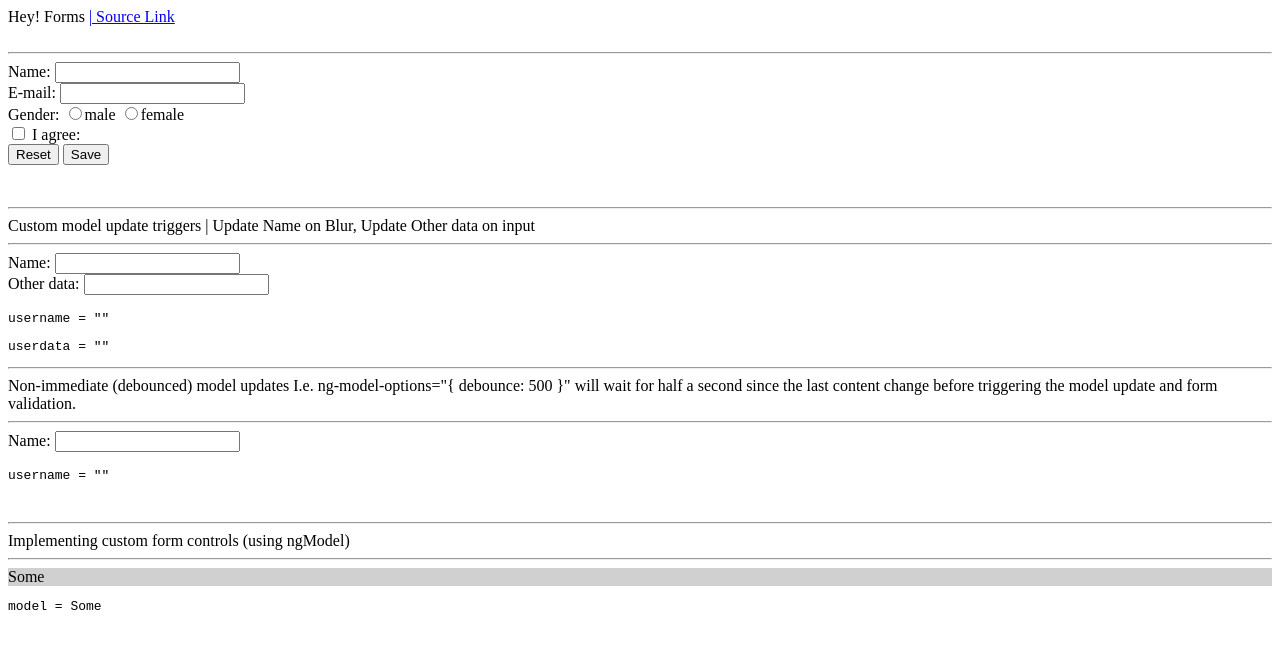
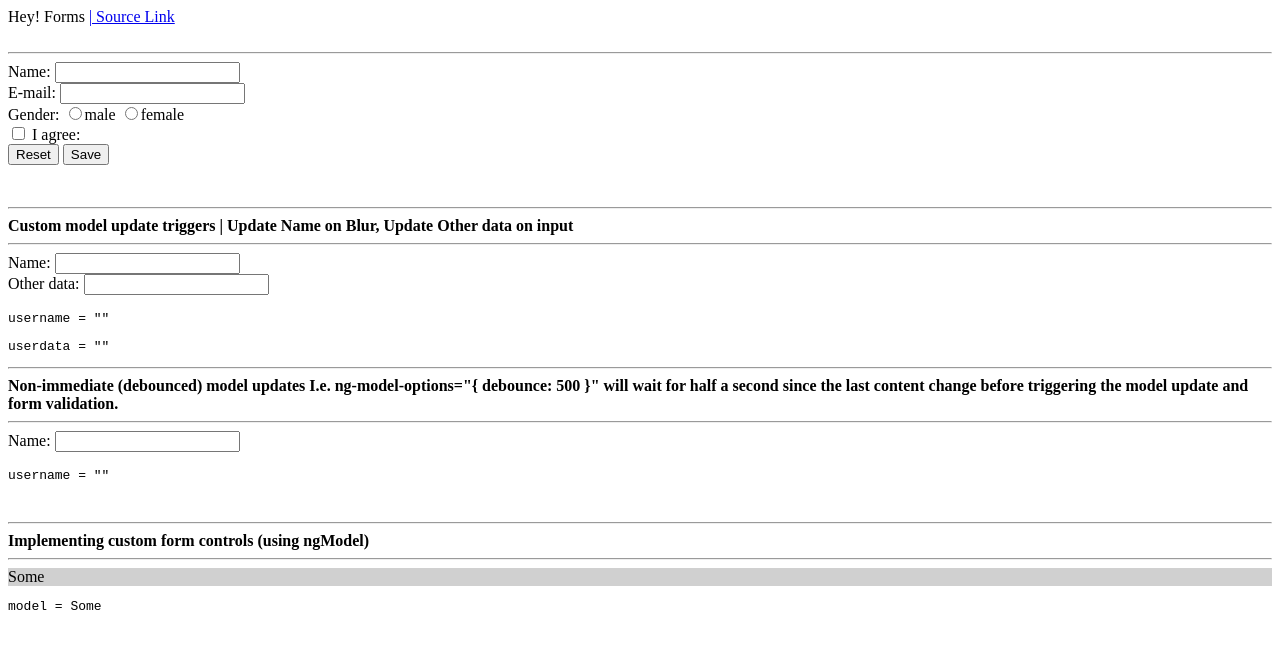
Before and after one commit to zishon89us/ngTraining, a website: page todos/todo7.html in a window 1280 px wide. Drawn offline with nearby package versions, Linux system fonts and the light colour scheme.

Commit message:
heading bold

```diff
--- a/todos/todo7.html
+++ b/todos/todo7.html
@@ -57,7 +57,7 @@
     <!-- ng-model options, update on blur-->
     <br>
     <hr>
-    Custom model update triggers | Update Name on Blur, Update Other data on input
+    <b> Custom model update triggers | Update Name on Blur, Update Other data on input</b>
     <hr>
     <div ng-controller="BlurCtrl">
         <form>
@@ -70,8 +70,8 @@
         <pre>userdata = "{{user.data}}"</pre>
     </div>
     <hr>
-    Non-immediate (debounced) model updates I.e. ng-model-options="{ debounce: 500 }" will wait for half a second since
-    the last content change before triggering the model update and form validation.
+    <b>Non-immediate (debounced) model updates I.e. ng-model-options="{ debounce: 500 }" will wait for half a second since
+    the last content change before triggering the model update and form validation.</b>
     <hr>
     <div ng-controller="DebounceCtrl">
         <form>
@@ -82,7 +82,7 @@
     </div>
     <br>
     <hr>
-    Implementing custom form controls (using ngModel)
+    <b>Implementing custom form controls (using ngModel)</b>
     <hr>
     <div contentEditable="true" ng-model="content" title="Click to edit">Some</div>
     <pre>model = {{content}}</pre>
```
Also changed, not shown: todos/todo8.html (+2 -2 lines).
